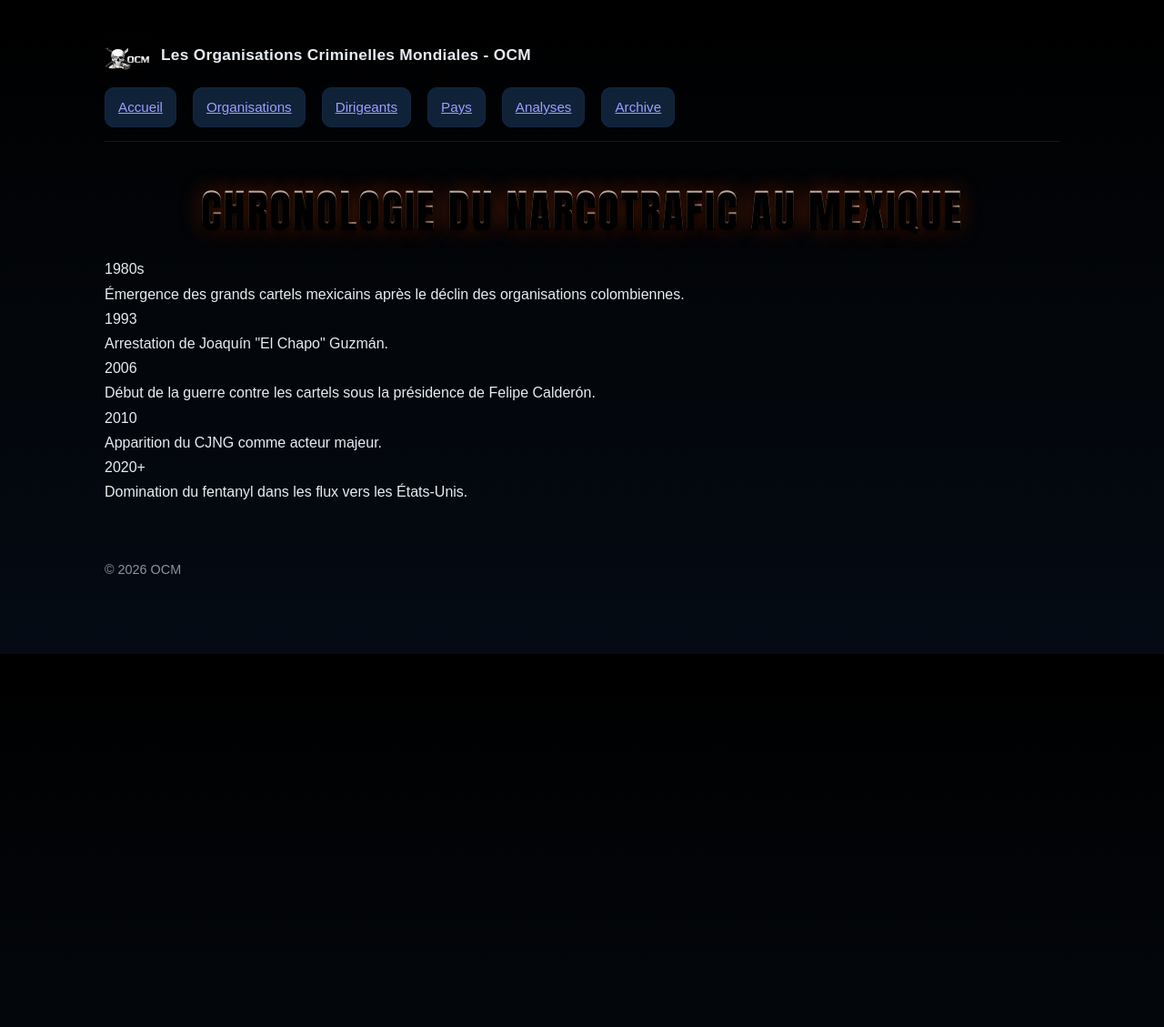
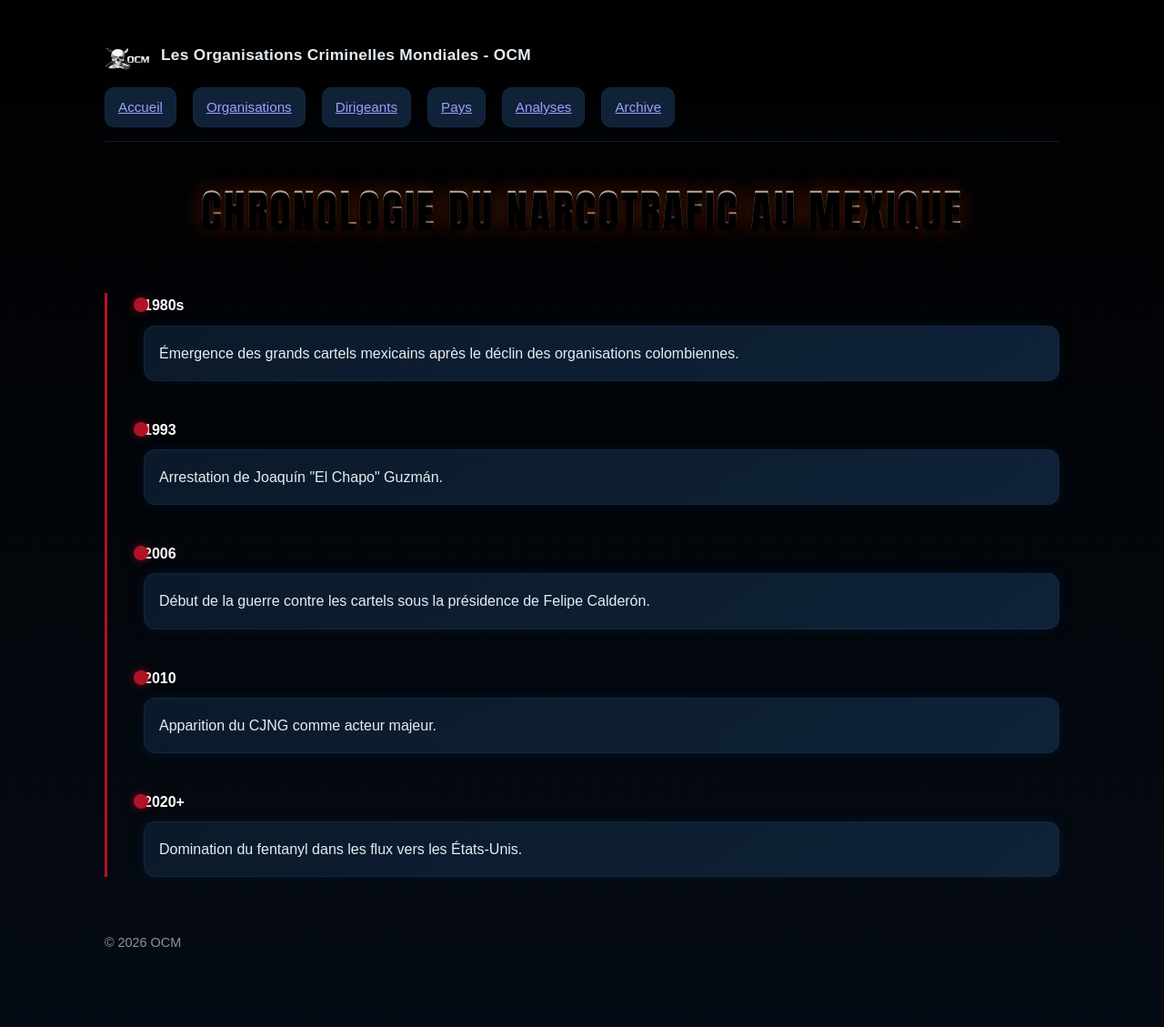
Before and after one commit to GEF67600/ocm, a Jekyll site: the page built from mexique-timeline.md, in a window 1280 px wide. Shown: the whole page at 91% size. Built offline with Jekyll 4.4.1, drawn with Linux system fonts in a browser that asks for light colours; before the commit the page ends 900 px from its top, so only the background shows below that.

Commit message:
Update style.css

```diff
--- a/assets/css/style.css
+++ b/assets/css/style.css
@@ -283,3 +283,42 @@ h2{
   font-size:1.1em;
   opacity:0.85;
 }
+/* TIMELINE */
+
+.timeline{
+  position:relative;
+  margin:50px 0;
+  padding-left:40px;
+  border-left:3px solid #b11226;
+}
+
+.timeline-item{
+  margin-bottom:40px;
+  position:relative;
+}
+
+.timeline-item::before{
+  content:"";
+  position:absolute;
+  left:-11px;
+  top:5px;
+  width:16px;
+  height:16px;
+  background:#b11226;
+  border-radius:50%;
+  box-shadow:0 0 10px rgba(177,18,38,0.6);
+}
+
+.timeline-date{
+  font-weight:700;
+  margin-bottom:8px;
+  color:#ffffff;
+}
+
+.timeline-content{
+  background:linear-gradient(145deg,#0b1a2a,#0f2238);
+  padding:16px;
+  border-radius:12px;
+  border:1px solid #13273f;
+  box-shadow:0 0 15px rgba(0,60,120,0.2);
+}
```
